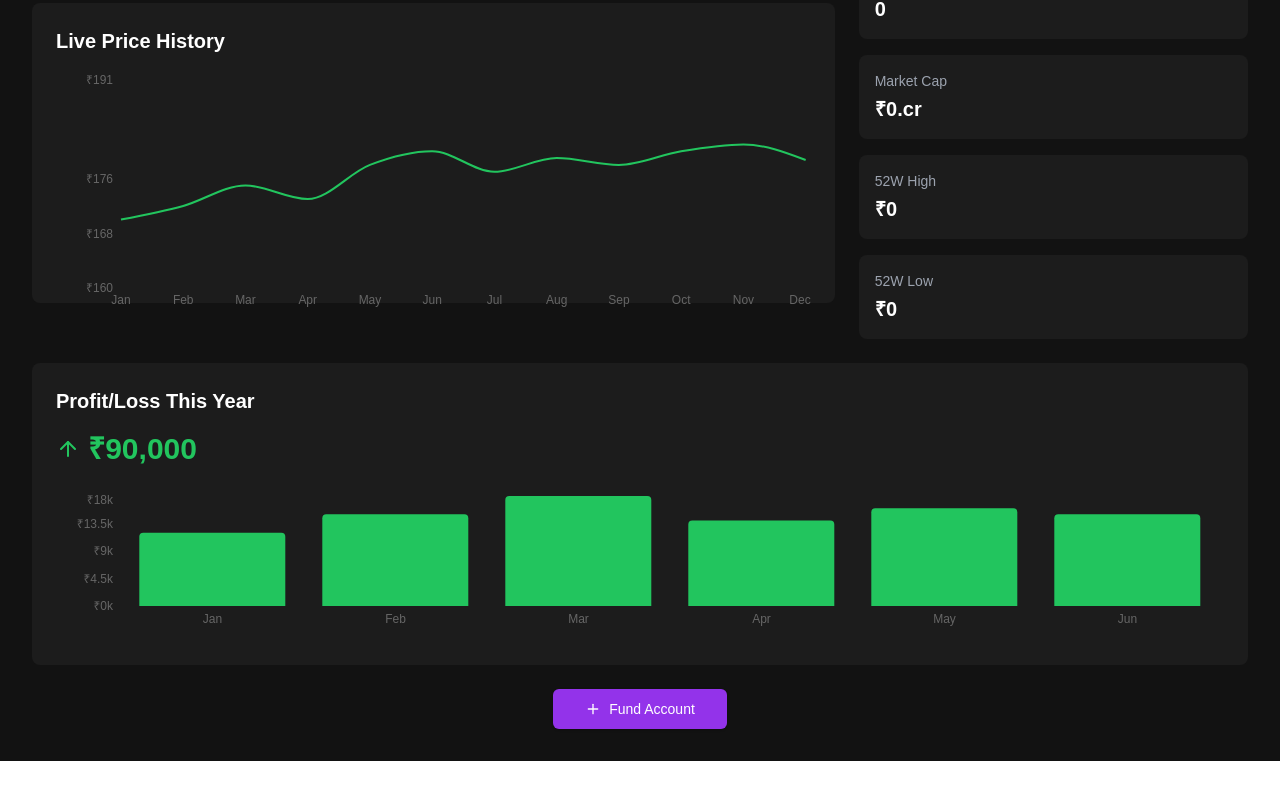
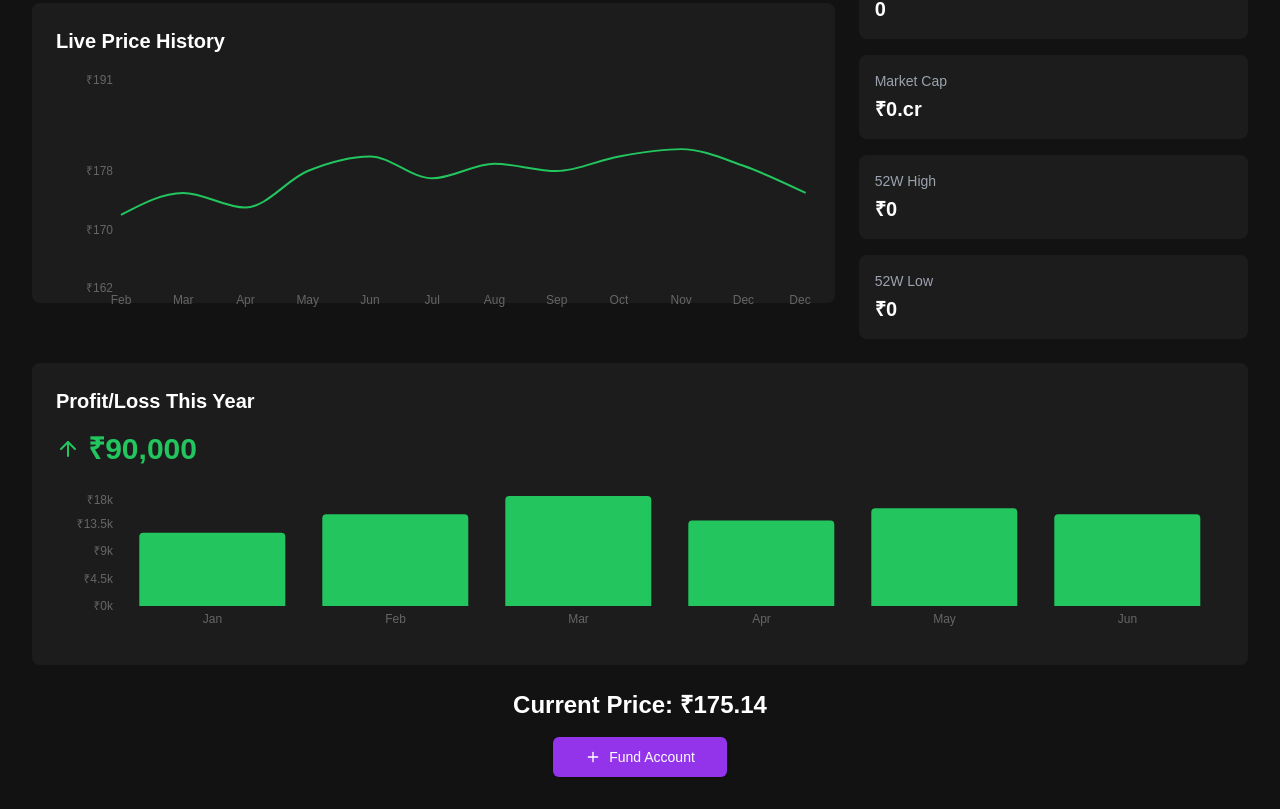
Before and after one commit to Praneethpshetty24/V2.0_Breeze, a Next.js app: page /stock in a window 1280 px wide. Shown: the part 257-1066 px from the top of the page. Before the commit the page ends 1018 px from the top, so only its background shows below. Built offline with nearby package versions, Linux system fonts and the light colour scheme.

Commit message:
added current price at end for improved ux

```diff
--- a/app/stock/components/FundButton.jsx
+++ b/app/stock/components/FundButton.jsx
@@ -1,22 +1,34 @@
 'use client'
 
+import React from 'react'
 import { motion } from 'framer-motion'
 import { Button } from "@/components/ui/button"
 import { PlusIcon } from 'lucide-react'
 import { useRouter } from 'next/navigation'
+import { usePriceGenerator } from './PriceGenerator'
 
 export default function FundButton() {
   const router = useRouter()
+  const price = usePriceGenerator()
 
   const handleFundClick = () => {
     router.push('/fund')
   }
 
   return (
+    <div className="flex flex-col items-center mt-6">
+      <motion.div
+        key={price}
+        initial={{ opacity: 0, y: -20 }}
+        animate={{ opacity: 1, y: 0 }}
+        className="text-2xl font-bold mb-4"
+      >
+        Current Price: ₹{price.toFixed(2)}
+      </motion.div>
       <motion.div
         initial={{ opacity: 0, y: 20 }}
         animate={{ opacity: 1, y: 0 }}
-      className="flex justify-center mt-6"
+        className="flex justify-center"
       >
         <Button
           size="lg"
@@ -27,5 +39,6 @@ export default function FundButton() {
           Fund Account
         </Button>
       </motion.div>
+    </div>
   )
 }
```
Lines whose indentation alone changed are shown as unchanged.
